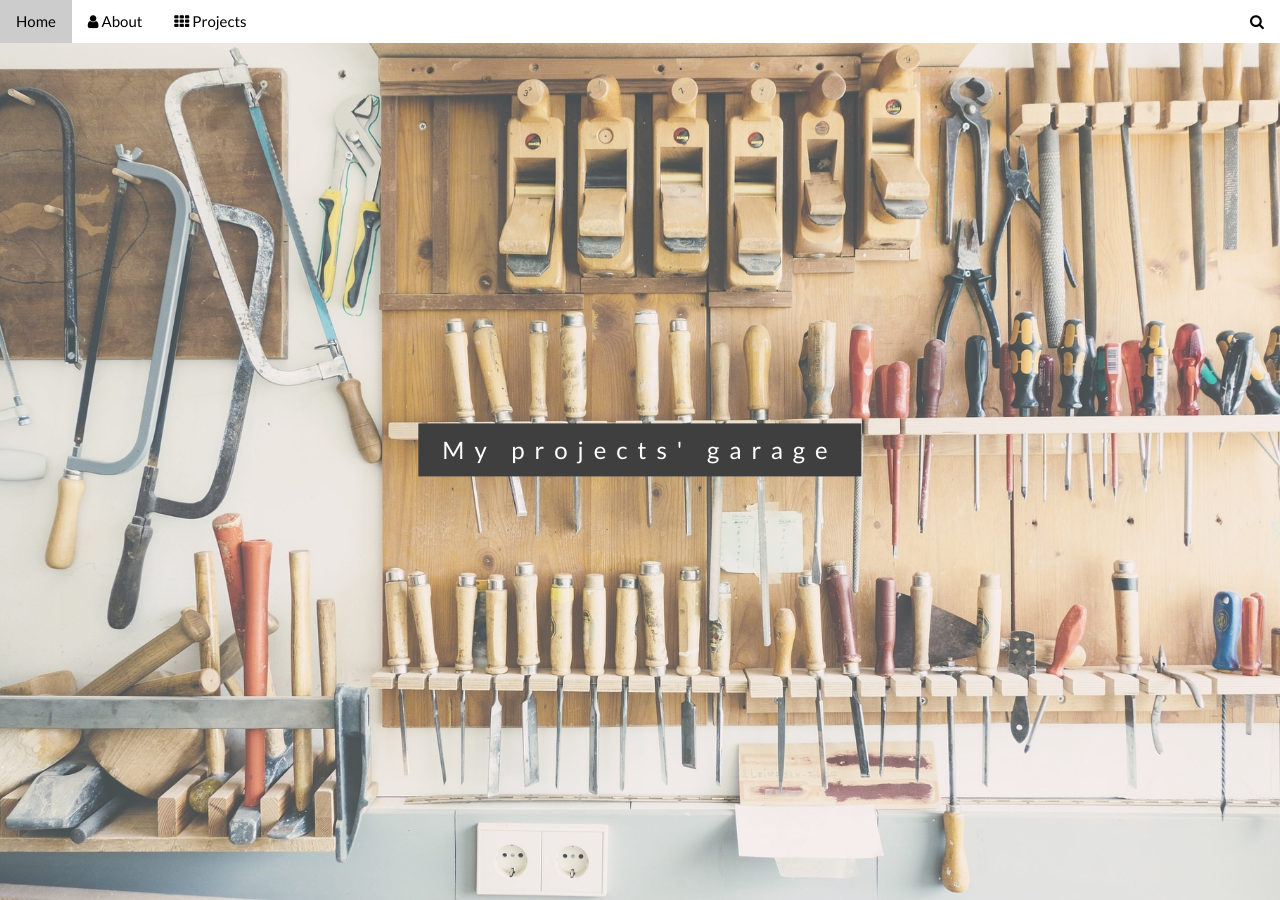
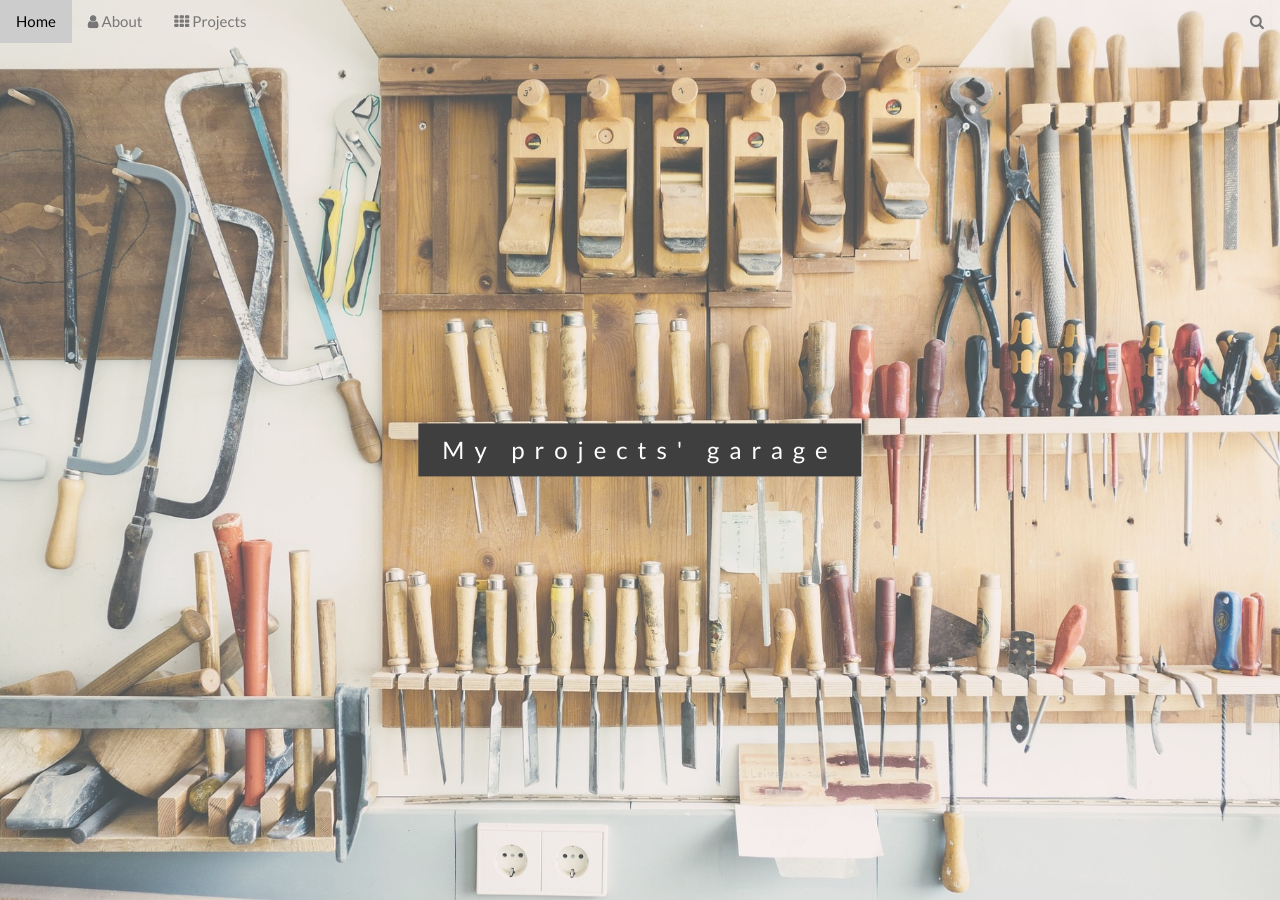
Before and after one commit to ptrmoli/ptrmoli.github.io, a Jekyll site: the page index.html, which Jekyll copies as it is, in a window 1280 px wide and 900 px high. Built offline with Jekyll 4.4.1, drawn with Linux system fonts in a browser that asks for light colours.

Commit message:
Update index.html

```diff
--- a/index.html
+++ b/index.html
@@ -51,7 +51,7 @@ body, html {
 
 <!-- Navbar (sit on top) -->
 <div class="w3-top">
-  <div class="w3-bar w3-white" id="myNavbar">
+  <div class="w3-bar" id="myNavbar">
     <a class="w3-bar-item w3-button w3-hover-black w3-hide-medium w3-hide-large w3-right" href="javascript:void(0);" onclick="toggleFunction()" title="Toggle Navigation Menu">
       <i class="fa fa-bars"></i>
     </a>
```
